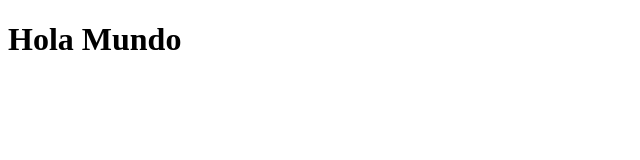
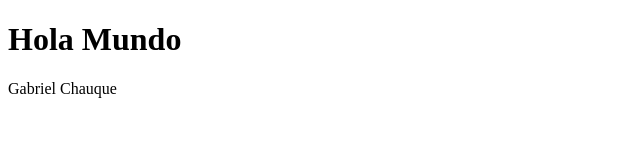
Before and after one commit to GabriellChau/ChauqueGabrielHolaHTML, a plain HTML site: page index.html in a window 1280 px wide. Shown: the whole page, without its empty margins (0-640 px from the left). Drawn offline with Linux system fonts and the light colour scheme.

Commit message:
Segundo commit: HTML

```diff
--- a/index.html
+++ b/index.html
@@ -7,5 +7,6 @@
 </head>
 <body>
     <h1>Hola Mundo</h1>
+    <p>Gabriel Chauque</p>
 </body>
 </html>
```
